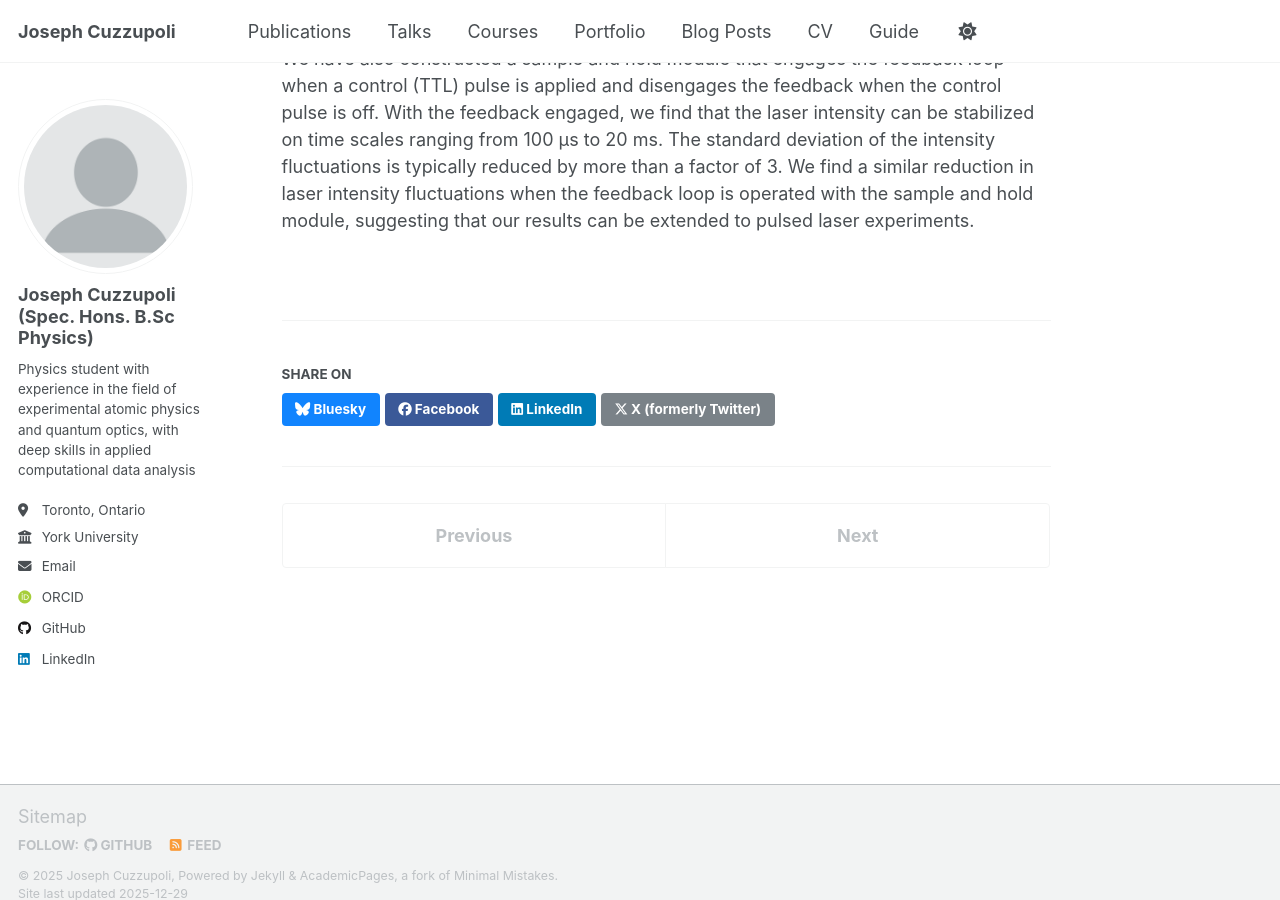
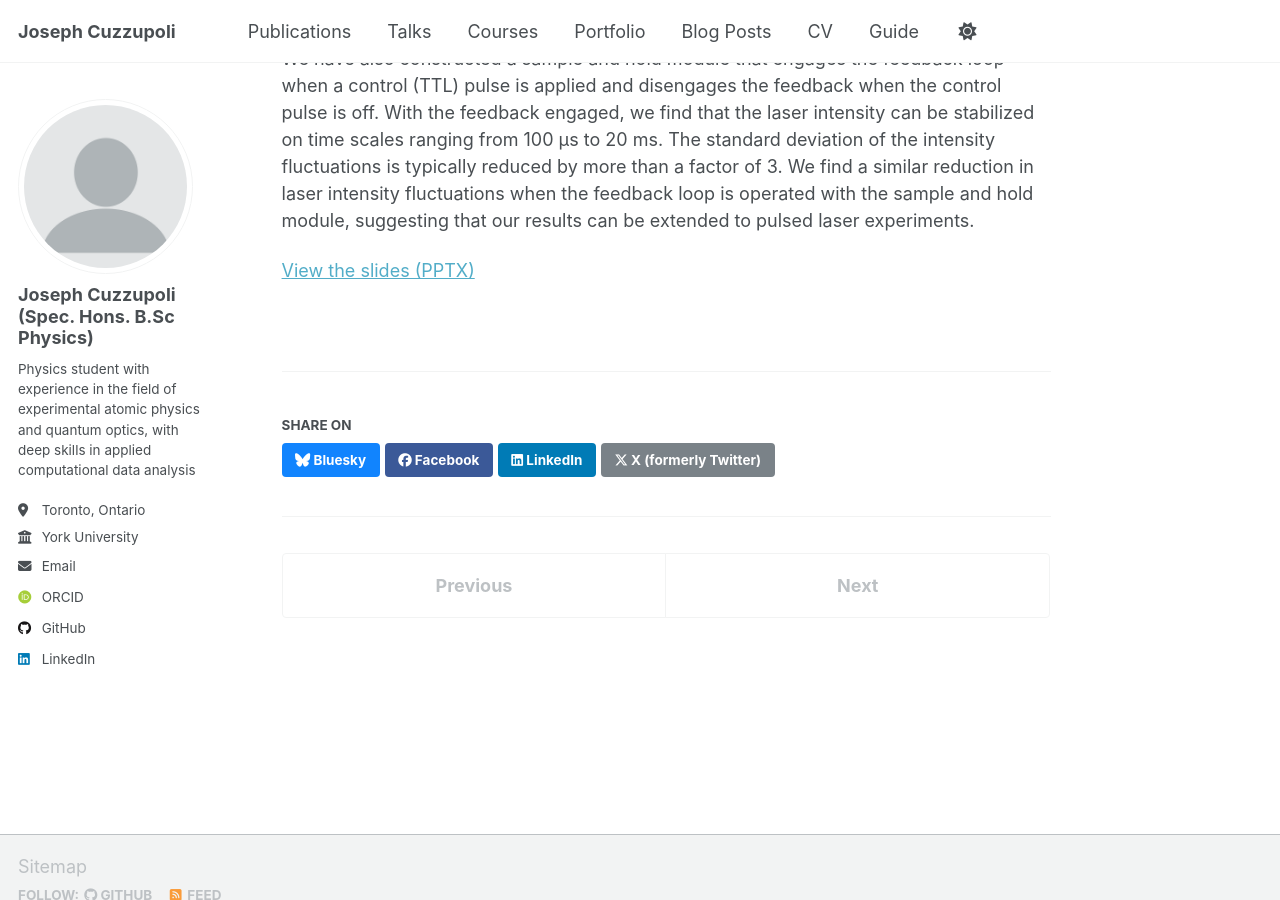
Before and after one commit to josephcuzz2004/josephcuzz2004.github.io, a Jekyll site: the page built from _talks/cupc.md, in a window 1280 px wide and 900 px high, scrolled down 444 px. Built offline with Jekyll 4.4.1, drawn with Linux system fonts in a browser that asks for light colours; some web fonts are replaced; a script that is not in the unit is left out.

Commit message:
Update cupc.md

```diff
--- a/_talks/cupc.md
+++ b/_talks/cupc.md
@@ -17,3 +17,5 @@ modulates a voltage-controlled oscillator driving the AOM. In this scheme, if th
 constructed a sample and hold module that engages the feedback loop when a control (TTL) pulse is applied and disengages the feedback when the control pulse is off. With the feedback engaged, we
 find that the laser intensity can be stabilized on time scales ranging from 100 μs to 20 ms. The standard deviation of the intensity fluctuations is typically reduced by more than a factor of 3. We find
 a similar reduction in laser intensity fluctuations when the feedback loop is operated with the sample and hold module, suggesting that our results can be extended to pulsed laser experiments.
+
+[View the slides (PPTX)]({{ '/assets/slides/my_talk.pptx' | relative_url }})
```
